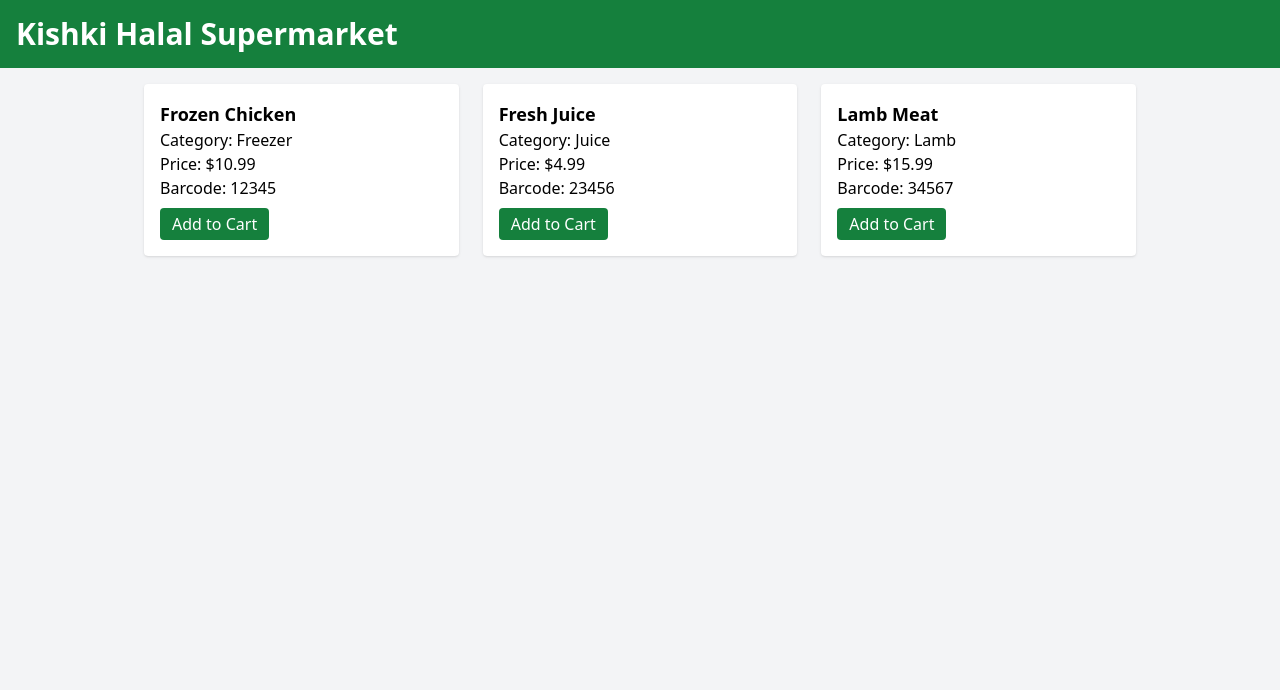
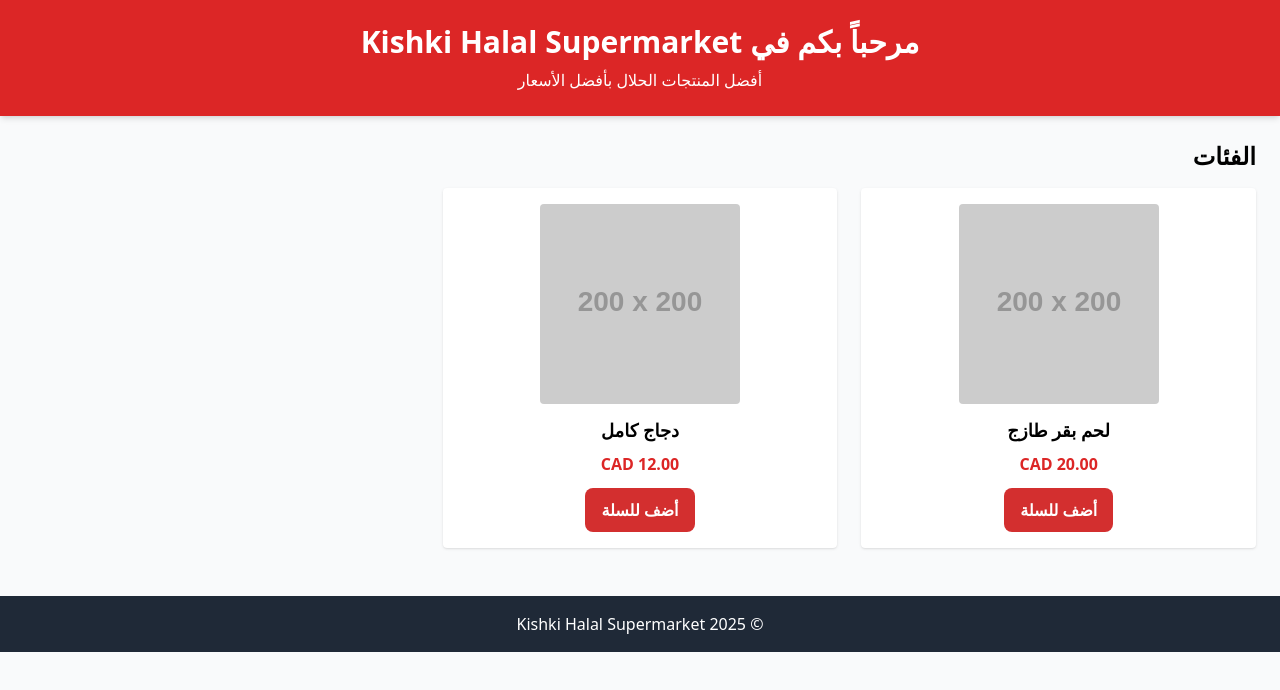
Before and after one commit to kishkisupermarket/KISHKI, a plain HTML site: page index.html in a window 1280 px wide. Drawn offline with nearby package versions, Linux system fonts and the light colour scheme; placeholder pictures from the web are drawn by us.

Commit message:
Update index.html

```diff
--- a/index.html
+++ b/index.html
@@ -1,25 +1,57 @@
 <!DOCTYPE html>
-<html lang="en">
+<html lang="ar" dir="rtl">
 <head>
   <meta charset="UTF-8" />
-  <meta name="viewport" content="width=device-width, initial-scale=1" />
+  <meta name="viewport" content="width=device-width, initial-scale=1.0" />
   <title>Kishki Halal Supermarket</title>
   <script src="https://cdn.tailwindcss.com"></script>
-  <link rel="stylesheet" href="style.css" />
+  <style>
+    .primary-btn {
+      background-color: #d32f2f;
+      color: white;
+      padding: 10px 16px;
+      border-radius: 8px;
+      font-weight: bold;
+      transition: background 0.3s;
+    }
+    .primary-btn:hover {
+      background-color: #b71c1c;
+    }
+  </style>
 </head>
-<body class="bg-gray-100 font-sans">
+<body class="bg-gray-50 font-sans">
 
-  <header class="bg-green-700 text-white p-4">
-    <h1 class="text-3xl font-bold">Kishki Halal Supermarket</h1>
+  <!-- Banner -->
+  <header class="bg-red-600 text-white text-center py-6 shadow-md">
+    <h1 class="text-3xl font-bold">مرحباً بكم في Kishki Halal Supermarket</h1>
+    <p class="mt-2">أفضل المنتجات الحلال بأفضل الأسعار</p>
   </header>
 
-  <main class="max-w-5xl mx-auto p-4">
+  <!-- Main content -->
+  <main class="p-6">
+    <!-- Categories -->
+    <h2 class="text-2xl font-bold mb-4">الفئات</h2>
+    <div class="grid grid-cols-1 sm:grid-cols-2 md:grid-cols-3 gap-6">
+      <!-- Product example -->
+      <div class="bg-white rounded shadow p-4 text-center">
+        <img src="https://via.placeholder.com/200" alt="Product" class="mx-auto mb-3 rounded">
+        <h3 class="font-bold text-lg">لحم بقر طازج</h3>
+        <p class="text-red-600 font-bold mt-2">20.00 CAD</p>
+        <button class="primary-btn mt-3" onclick="addToCart('لحم بقر طازج', 20)">أضف للسلة</button>
+      </div>
 
-    <section id="products" class="grid grid-cols-1 md:grid-cols-3 gap-6">
-      <!-- المنتجات ستُضاف هنا بالسكريبت -->
-    </section>
+      <div class="bg-white rounded shadow p-4 text-center">
+        <img src="https://via.placeholder.com/200" alt="Product" class="mx-auto mb-3 rounded">
+        <h3 class="font-bold text-lg">دجاج كامل</h3>
+        <p class="text-red-600 font-bold mt-2">12.00 CAD</p>
+        <button class="primary-btn mt-3" onclick="addToCart('دجاج كامل', 12)">أضف للسلة</button>
+      </div>
+    </div>
+  </main>
 
-  </main>
+  <footer class="bg-gray-800 text-white text-center py-4 mt-6">
+    <p>© 2025 Kishki Halal Supermarket</p>
+  </footer>
 
   <script src="script.js"></script>
 </body>
```
